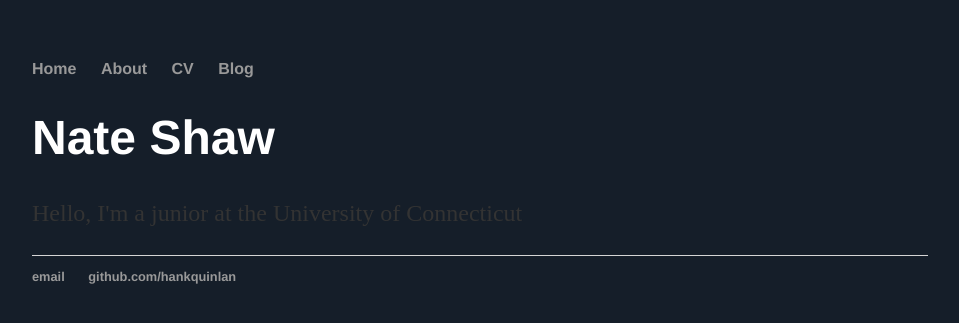
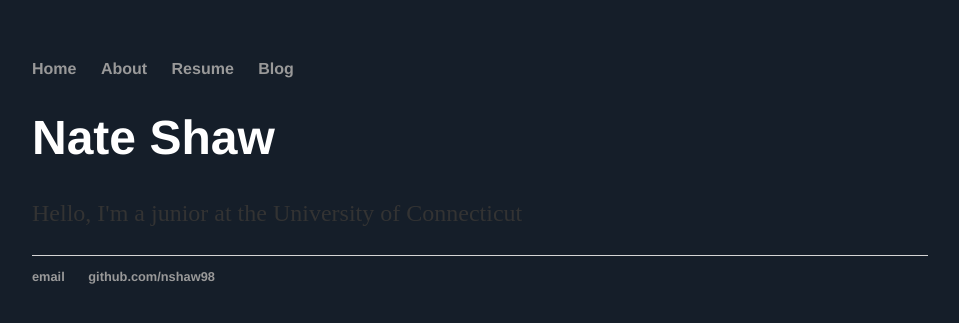
Before and after one commit to nshaw98/aboutnathan.github.io, a Jekyll site: the page built from index.html, in a window 1280 px wide. Shown: the top 323 px of the page, without its empty margins (160-1119 px from the left). Built offline with Jekyll 4.4.1, drawn with Linux system fonts in a browser that asks for light colours.

Commit message:
Update default.html

```diff
--- a/_layouts/default.html
+++ b/_layouts/default.html
@@ -10,7 +10,7 @@
 	    		<ul>
 	        		<li><a href="/">Home</a></li>
 		        	<li><a href="/about">About</a></li>
-	        		<li><a href="/cv">CV</a></li>
+	        		<li><a href="/Resume">Resume</a></li>
 	        		<li><a href="/blog">Blog</a></li>
 	    		</ul>
 			</nav>
@@ -21,8 +21,8 @@
 			</div><!-- /.container -->
 			<footer>
 	    		<ul>
-	        		<li><a href="mailto:hankquinlanhub@gmail.com">email</a></li>
-	        		<li><a href="https://github.com/hankquinlan">github.com/hankquinlan</a></li>
+	        		<li><a href="mailto:nathan.shaw@uconn.edu">email</a></li>
+	        		<li><a href="https://github.com/nshaw98">github.com/nshaw98</a></li>
 				</ul>
 			</footer>
 		</body>
```
